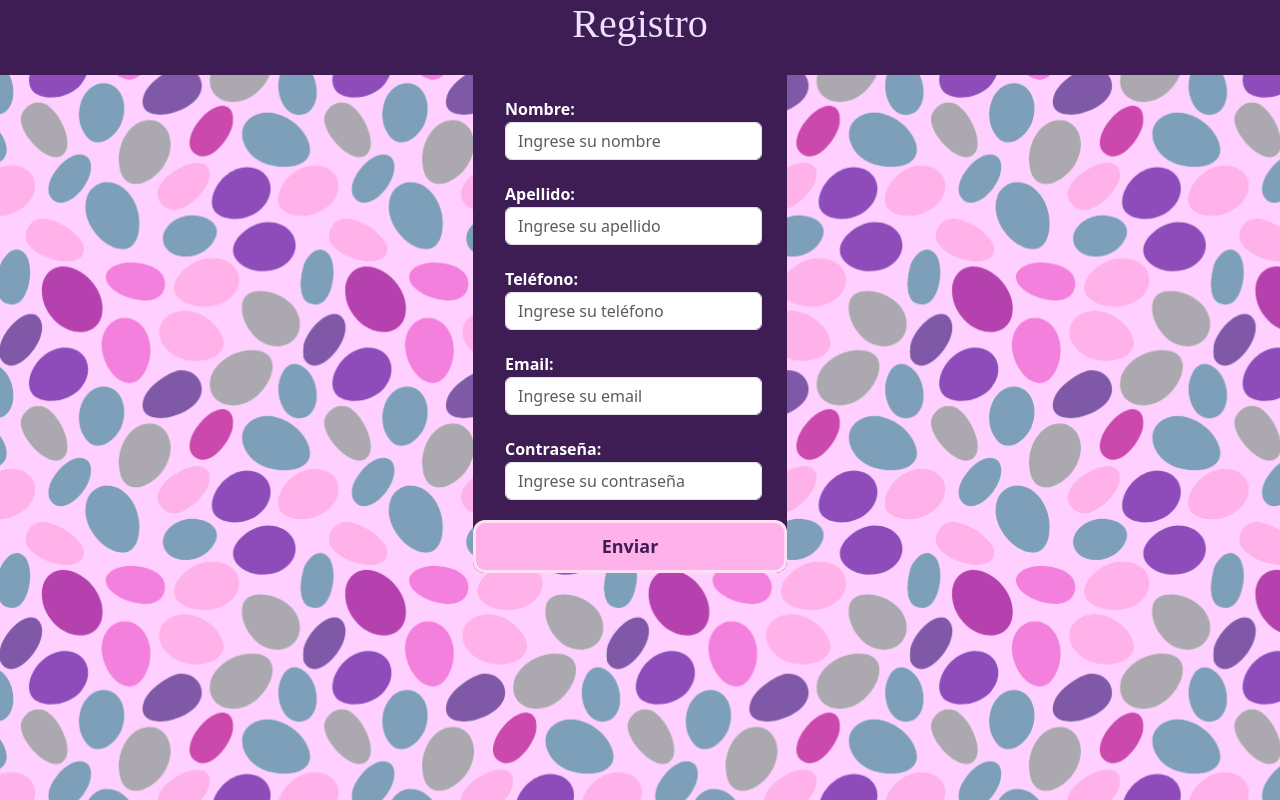
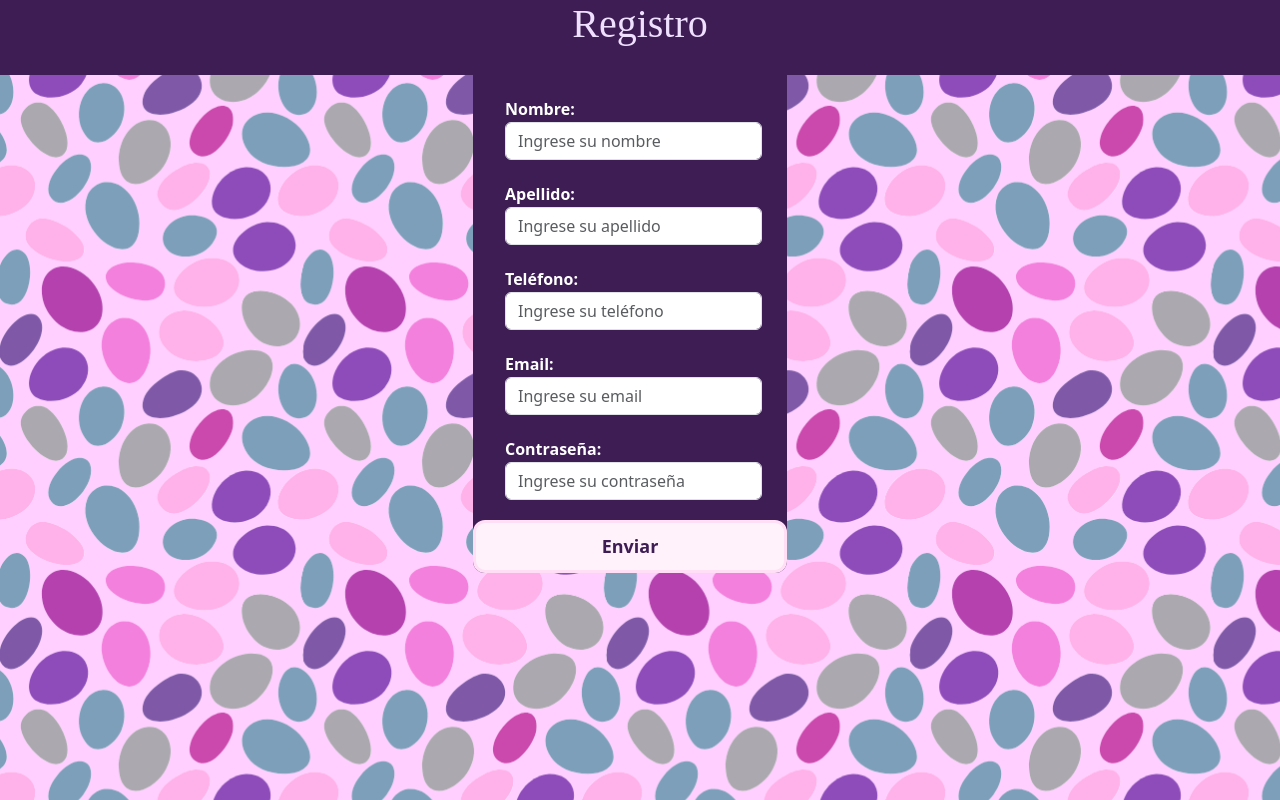
Before and after one commit to Caronila/FormReactJS, a React (Vite) app: page / in a window 1280 px wide. Built offline with nearby package versions, Linux system fonts and the light colour scheme; a web font is replaced by a local one.

Commit message:
Update Form.css

```diff
--- a/src/Components/Form.css
+++ b/src/Components/Form.css
@@ -22,7 +22,7 @@ form {
 }
 
 button {
-    background-color: #ffb1e9;
+    background-color: #fff2fb;
     padding: 10px;
     color: #3e1c54;
     border: #ffdef6;
```
